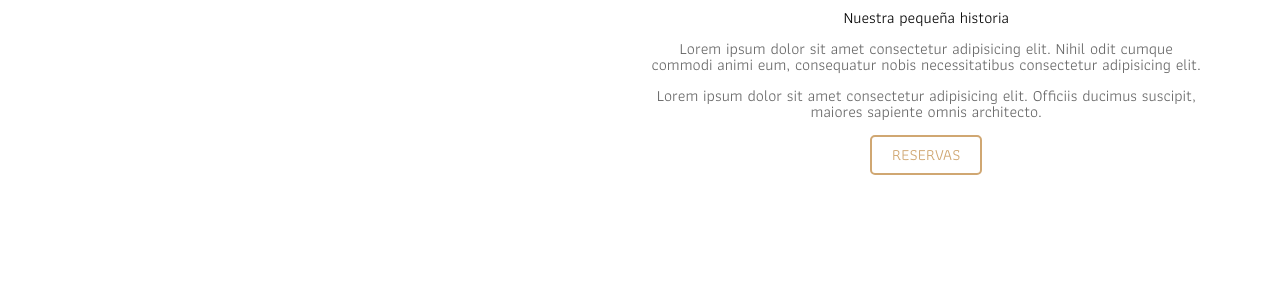
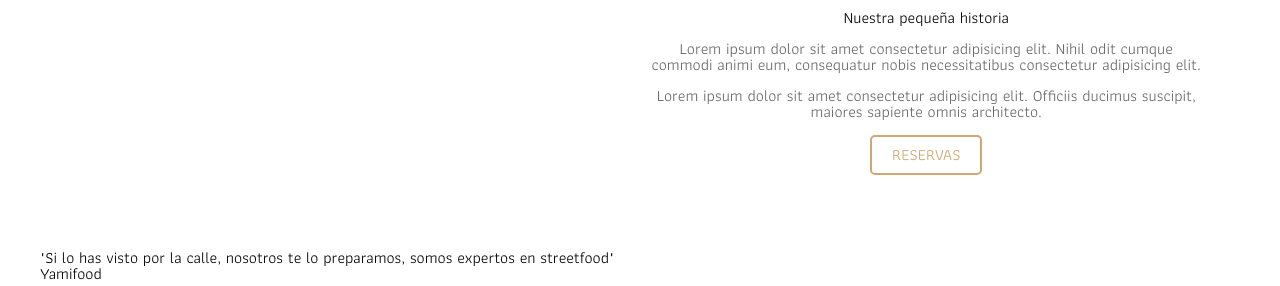
Before and after one commit to l5partanl/git_yamifood, a plain HTML site: page index.html in a window 1280 px wide. Shown: the part 995-1281 px from the top of the page. Before the commit the page ends 1245 px from the top, so only its background shows below. Drawn offline with nearby package versions, Linux system fonts and the light colour scheme; a web font is replaced by a local one.

Commit message:
maquetación semantica calltoaction

```diff
--- a/index.html
+++ b/index.html
@@ -56,11 +56,16 @@
                         <a href="#" class="boton">RESERVAS</a>
                     </div>
                 </div>
-
-
-
             </section>
 
+            <section id="callto">
+                <div class="container">
+                    <blockquote>"Si lo has visto por la calle, nosotros te lo preparamos, somos expertos en streetfood"
+                    </blockquote>
+                    <author>Yamifood</author>
+
+                </div>
+            </section>
 
 
         </main>
```
